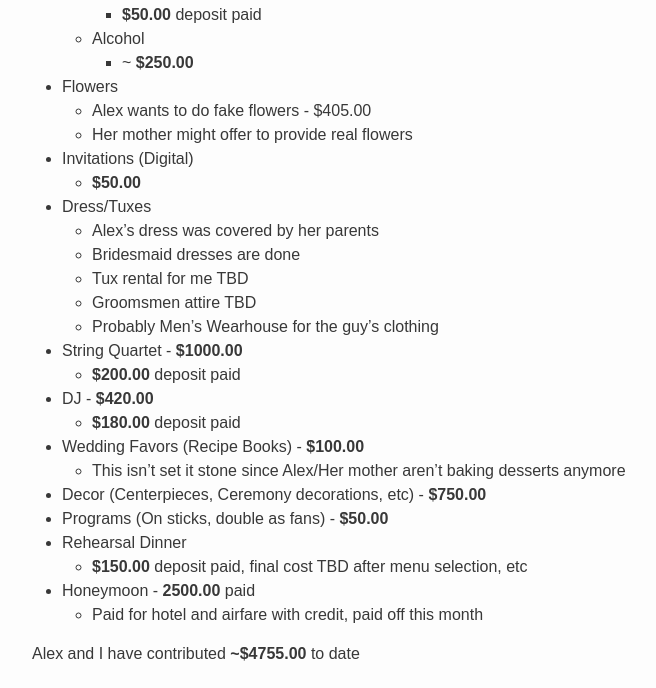
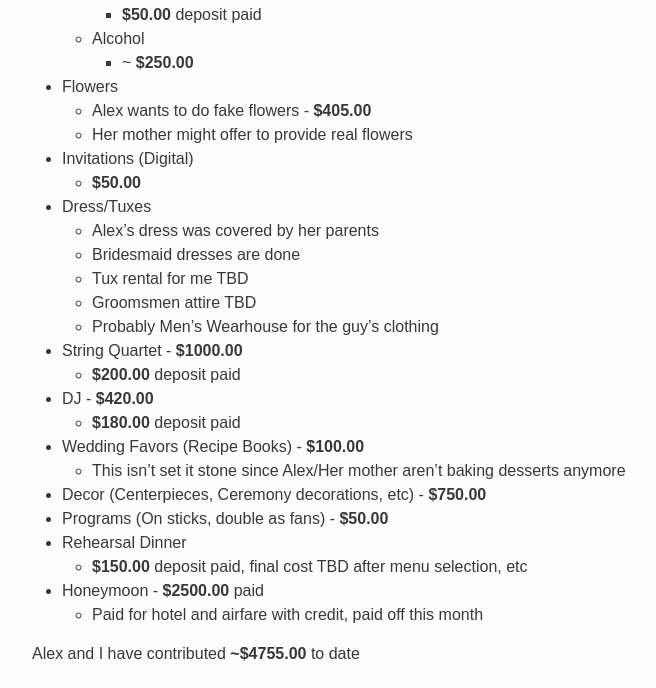
Before and after one commit to andrwmorph/kpollich.github.io, a Jekyll site: the page built from wedding-budget.md, in a window 1280 px wide. Shown: the part 282-970 px from the top of the page, without its empty margins (238-894 px from the left). Built offline with Jekyll 4.4.1, drawn with Linux system fonts in a browser that asks for light colours; some web fonts are replaced.

Commit message:
Fix some bolding, etc

```diff
--- a/wedding-budget.md
+++ b/wedding-budget.md
@@ -18,7 +18,7 @@ permalink: /wedding-budget/
   * Alcohol
     * ~ **$250.00**
 * Flowers
-  * Alex wants to do fake flowers - $405.00
+  * Alex wants to do fake flowers - **$405.00**
   * Her mother might offer to provide real flowers
 * Invitations (Digital)
   * **$50.00**
@@ -38,7 +38,7 @@ permalink: /wedding-budget/
 * Programs (On sticks, double as fans) - **$50.00**
 * Rehearsal Dinner
   * **$150.00** deposit paid, final cost TBD after menu selection, etc
-* Honeymoon - **2500.00** paid
+* Honeymoon - **$2500.00** paid
   * Paid for hotel and airfare with credit, paid off this month
 
 Alex and I have contributed **~$4755.00** to date
```
